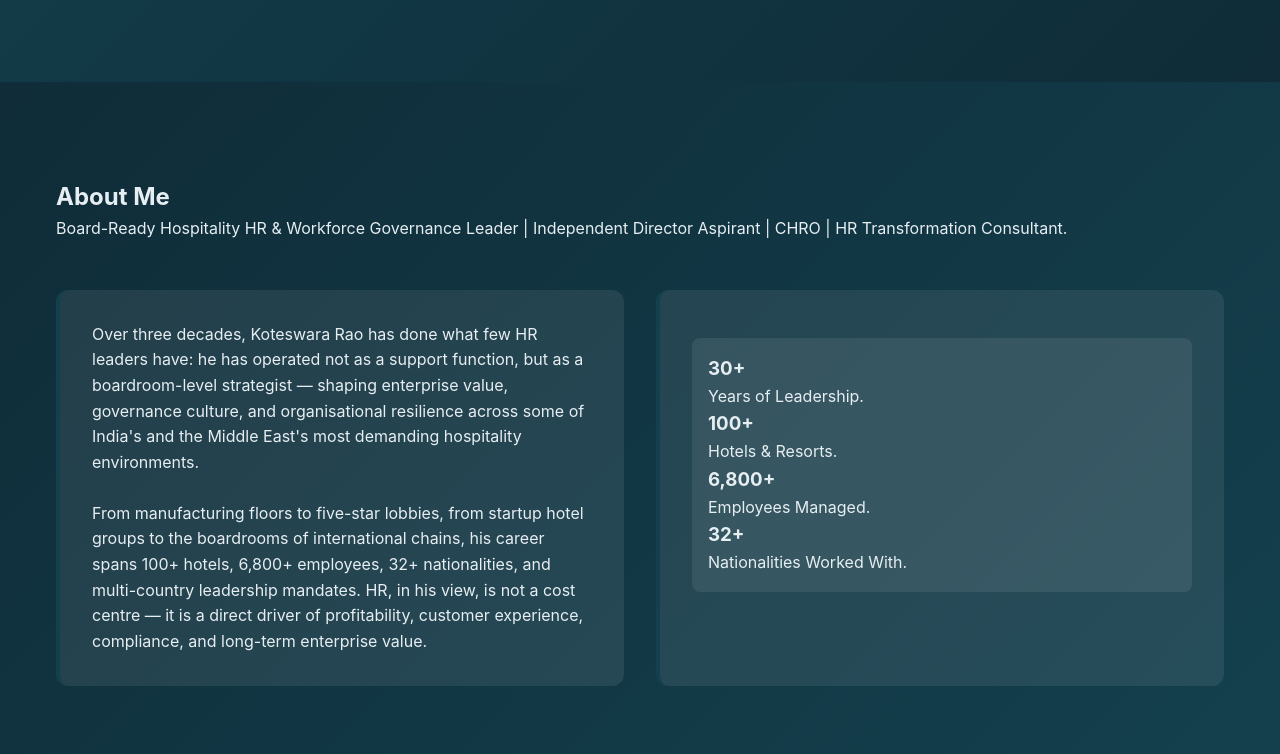
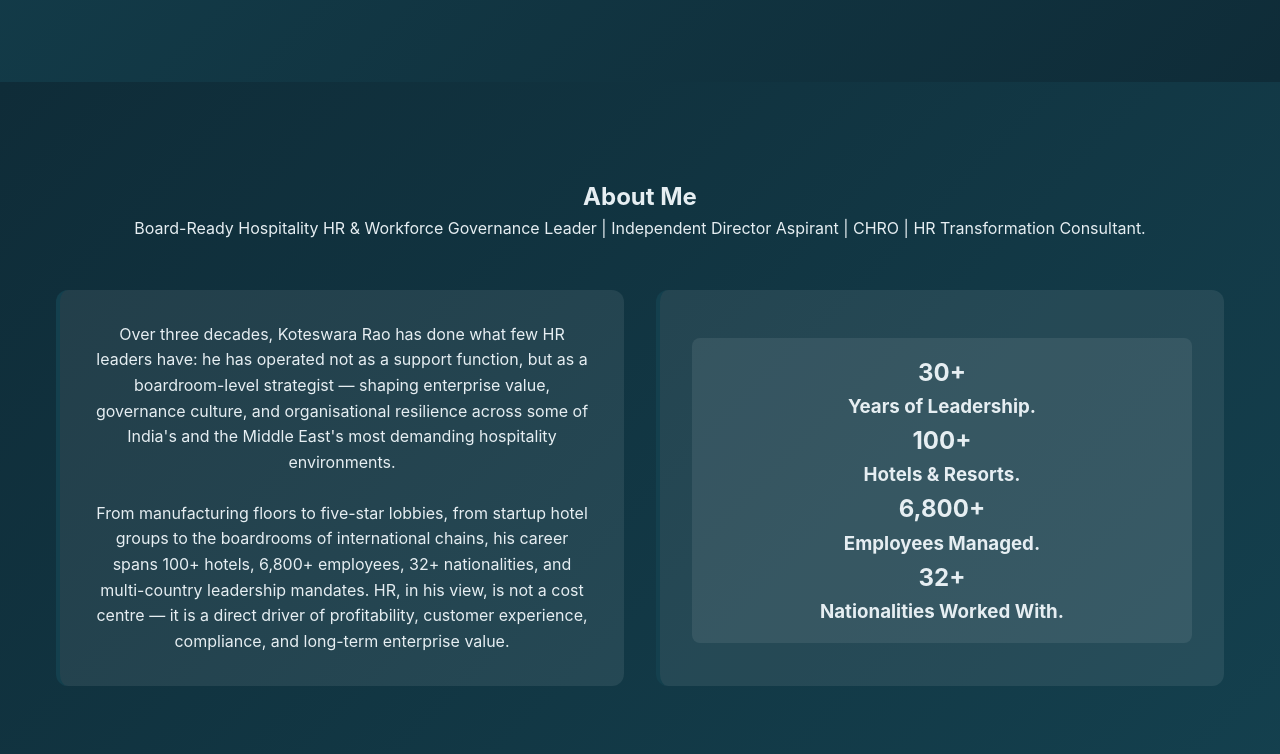
Before and after one commit to TSPraneeth/KR-Consultants, a website: page index.html in a window 1280 px wide. Shown: the part 626-1380 px from the top of the page. Drawn offline with Linux system fonts and the light colour scheme.

Commit message:
added grid

```diff
--- a/index.html
+++ b/index.html
@@ -67,26 +67,26 @@
                     <p>Over three decades, Koteswara Rao has done what few HR leaders have: he has operated not as a support function, but as a boardroom-level strategist — shaping enterprise value, governance culture, and organisational resilience across some of India's and the Middle East's most demanding hospitality environments. <br><br> From manufacturing floors to five-star lobbies, from startup hotel groups to the boardrooms of international chains, his career spans 100+ hotels, 6,800+ employees, 32+ nationalities, and multi-country leadership mandates. HR, in his view, is not a cost centre — it is a direct driver of profitability, customer experience, compliance, and long-term enterprise value.</p>
                 </div>
 
-                <div class="about-card">
+                <div class="about-card" id="about">
                     <div class="about-subcard">
                         <div class="about-subcard1">
-                            <h3>30+</h3>
-                            <p>Years of Leadership.</p>
+                            <h1>30+</h1>
+                            <h3>Years of Leadership.</h3>
                         </div>
 
                         <div class="about-subcard2">
-                            <h3>100+</h3>
-                            <p>Hotels & Resorts.</p>
+                            <h1>100+</h1>
+                            <h3>Hotels & Resorts.</h3>
                         </div>
 
                         <div class="about-subcard3">
-                            <h3>6,800+</h3>
-                            <p>Employees Managed.</p>
+                            <h1>6,800+</h1>
+                            <h3>Employees Managed.</h3>
                         </div>
 
                         <div class="about-subcard4">
-                            <h3>32+</h3>
-                            <p>Nationalities Worked With.</p>
+                            <h1>32+</h1>
+                            <h3>Nationalities Worked With.</h3>
                         </div>
                     </div>
                 </div>
--- a/scss/_sections.scss
+++ b/scss/_sections.scss
@@ -40,7 +40,12 @@
     margin-top: 3rem;
 }
 
-.about-grid {
+#about {
+    text-align: center;
+    align-items: center;
+}
+
+.about-grid, .about-subgrid {
     grid-template-columns: repeat(auto-fit, minmax(250px, 1fr));
 }
 
```
Also changed, not shown: styles.css, 1 other file.
